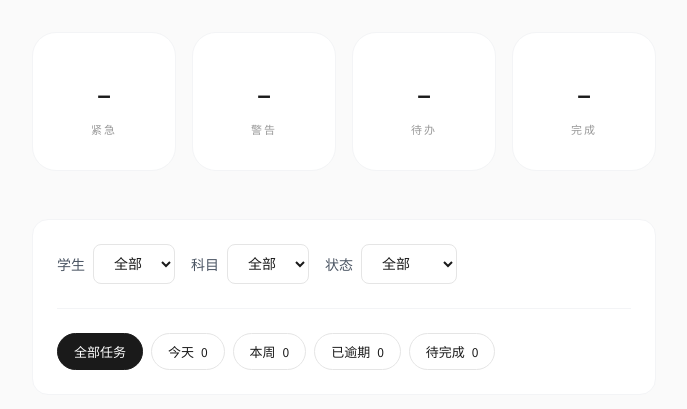
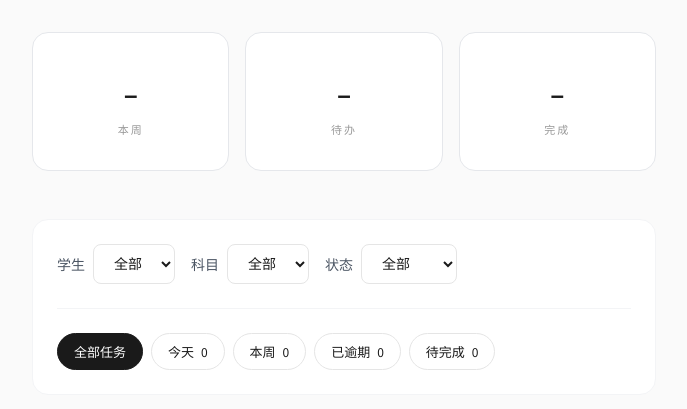
Before and after one commit to yijoe209-wq/jiaxiao, a Flask app: page / in a window 1280 px wide. Shown: the part 69-478 px from the top of the page, without its empty margins (296-983 px from the left). Run offline with Flask 3, Linux system fonts and the light colour scheme; some libraries are stand-ins or nearby versions.

Commit message:
fix: P0修复 - 统计卡片优化和科目筛选功能
**修复内容：**

1. **统计卡片日式极简风格**
   - 从4个卡片优化为3个（删除紧急卡片）
   - 采用日式极简设计：白底灰边，无彩色图标
   - 黑色数字（#1a1a1a），灰色标签（#999999）
   - hover效果：边框颜色变化（gray-200 → gray-300）
   - 卡片：本周、待办、完成

2. **科目筛选功能**
   - 新增 populateSubjectFilter() 函数
   - 动态从任务中提取科目列表
   - 自动填充科目筛选下拉框
   - 支持按科目筛选任务

3. **开发体验优化**
   - 添加 TEMPLATES_AUTO_RELOAD 配置
   - 模板修改后自动重载

**影响范围：**
- templates/my-tasks.html
- app.py

```diff
--- a/app.py
+++ b/app.py
@@ -26,6 +26,7 @@ app.config['SESSION_COOKIE_SAMESITE'] = 'Lax'
 app.config['SESSION_COOKIE_SECURE'] = False  # 开发环境使用HTTP，生产环境应使用True
 app.config['SESSION_PERMANENT'] = True
 app.config['PERMANENT_SESSION_LIFETIME'] = 60 * 60 * 24 * 7  # 7 days
+app.config['TEMPLATES_AUTO_RELOAD'] = True  # 开发环境自动重载模板
 app.config['MAX_CONTENT_LENGTH'] = 16 * 1024 * 1024  # 最大上传 16MB
 
 # 初始化指标中间件
--- a/templates/my-tasks.html
+++ b/templates/my-tasks.html
@@ -229,22 +229,23 @@
     <!-- 主内容区 -->
     <main class="max-w-2xl mx-auto px-6 py-8">
         <!-- 统计卡片 - 日式极简风格 -->
-        <div class="grid grid-cols-2 md:grid-cols-4 gap-4 mb-12">
-            <div class="bg-white border border-gray-100 rounded-3xl p-8 text-center hover:border-gray-200 transition-colors cursor-pointer">
-                <p class="stat-number" id="urgentCount">-</p>
-                <p class="stat-label">紧急</p>
+        <div class="grid grid-cols-1 md:grid-cols-3 gap-4 mb-12">
+            <!-- 警告卡片 -->
+            <div class="bg-white border border-gray-200 rounded-2xl p-8 text-center hover:border-gray-300 transition-all cursor-pointer" onclick="setQuickFilter('week')">
+                <p class="stat-number" style="font-size: 48px; font-weight: 300; color: #1a1a1a; line-height: 1;" id="warningCount">-</p>
+                <p class="stat-label" style="font-size: 11px; color: #999999; letter-spacing: 2px; text-transform: uppercase; margin-top: 8px;">本周</p>
             </div>
-            <div class="bg-white border border-gray-100 rounded-3xl p-8 text-center hover:border-gray-200 transition-colors cursor-pointer">
-                <p class="stat-number" id="warningCount">-</p>
-                <p class="stat-label">警告</p>
+
+            <!-- 待办卡片 -->
+            <div class="bg-white border border-gray-200 rounded-2xl p-8 text-center hover:border-gray-300 transition-all cursor-pointer" onclick="setQuickFilter('pending')">
+                <p class="stat-number" style="font-size: 48px; font-weight: 300; color: #1a1a1a; line-height: 1;" id="pendingCount">-</p>
+                <p class="stat-label" style="font-size: 11px; color: #999999; letter-spacing: 2px; text-transform: uppercase; margin-top: 8px;">待办</p>
             </div>
-            <div class="bg-white border border-gray-100 rounded-3xl p-8 text-center hover:border-gray-200 transition-colors cursor-pointer">
-                <p class="stat-number" id="pendingCount">-</p>
-                <p class="stat-label">待办</p>
-            </div>
-            <div class="bg-white border border-gray-100 rounded-3xl p-8 text-center hover:border-gray-200 transition-colors cursor-pointer">
-                <p class="stat-number" id="completedCount">-</p>
-                <p class="stat-label">完成</p>
+
+            <!-- 完成卡片 -->
+            <div class="bg-white border border-gray-200 rounded-2xl p-8 text-center hover:border-gray-300 transition-all cursor-pointer" onclick="setQuickFilter('completed')">
+                <p class="stat-number" style="font-size: 48px; font-weight: 300; color: #1a1a1a; line-height: 1;" id="completedCount">-</p>
+                <p class="stat-label" style="font-size: 11px; color: #999999; letter-spacing: 2px; text-transform: uppercase; margin-top: 8px;">完成</p>
             </div>
         </div>
 
@@ -374,6 +375,10 @@
                 console.log('📊 加载任务数量:', tasks.length);
                 allTasks = tasks;
                 updateStatistics();
+
+                // 填充科目筛选器
+                populateSubjectFilter();
+
                 renderTasks();
             } catch (error) {
                 console.error('❌ 加载任务失败:', error);
@@ -391,6 +396,19 @@
             }
         }
 
+        // 填充科目筛选器
+        function populateSubjectFilter() {
+            const subjects = [...new Set(allTasks.map(t => t.subject).filter(Boolean))];
+            const subjectSelect = document.getElementById('subjectFilter');
+            subjectSelect.innerHTML = '<option value="all">全部科目</option>';
+            subjects.forEach(subject => {
+                const option = document.createElement('option');
+                option.value = subject;
+                option.textContent = subject;
+                subjectSelect.appendChild(option);
+            });
+        }
+
         // 更新统计数据
         function updateStatistics() {
             const now = new Date();
@@ -400,11 +418,9 @@
             const weekEnd = new Date(today);
             weekEnd.setDate(weekEnd.getDate() + 7);
 
-            let urgentCount = 0;
             let warningCount = 0;
             let pendingCount = 0;
             let completedCount = 0;
-            let todayCount = 0;
             let weekCount = 0;
             let overdueCount = 0;
 
@@ -416,11 +432,7 @@
                     if (task.deadline) {
                         const deadline = new Date(task.deadline);
                         if (deadline < today) {
-                            urgentCount++;
                             overdueCount++;
-                        } else if (deadline < tomorrow) {
-                            urgentCount++;
-                            todayCount++;
                         } else if (deadline < weekEnd) {
                             warningCount++;
                             weekCount++;
@@ -429,14 +441,11 @@
                 }
             });
 
-            document.getElementById('urgentCount').textContent = urgentCount;
             document.getElementById('warningCount').textContent = warningCount;
             document.getElementById('pendingCount').textContent = pendingCount;
             document.getElementById('completedCount').textContent = completedCount;
-            document.getElementById('todayBadge').textContent = todayCount;
             document.getElementById('weekBadge').textContent = weekCount;
             document.getElementById('overdueBadge').textContent = overdueCount;
-            document.getElementById('pendingBadge').textContent = pendingCount;
         }
 
         // 渲染任务列表
```
